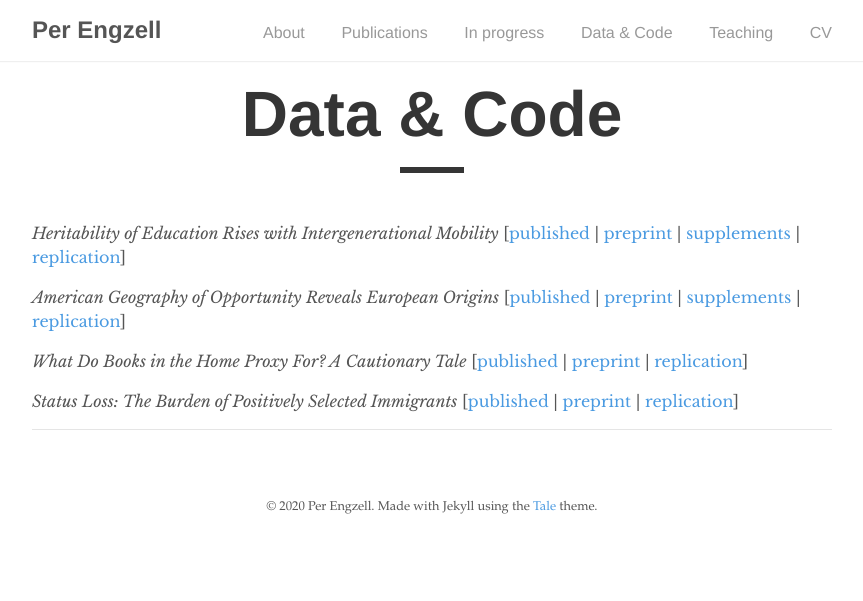
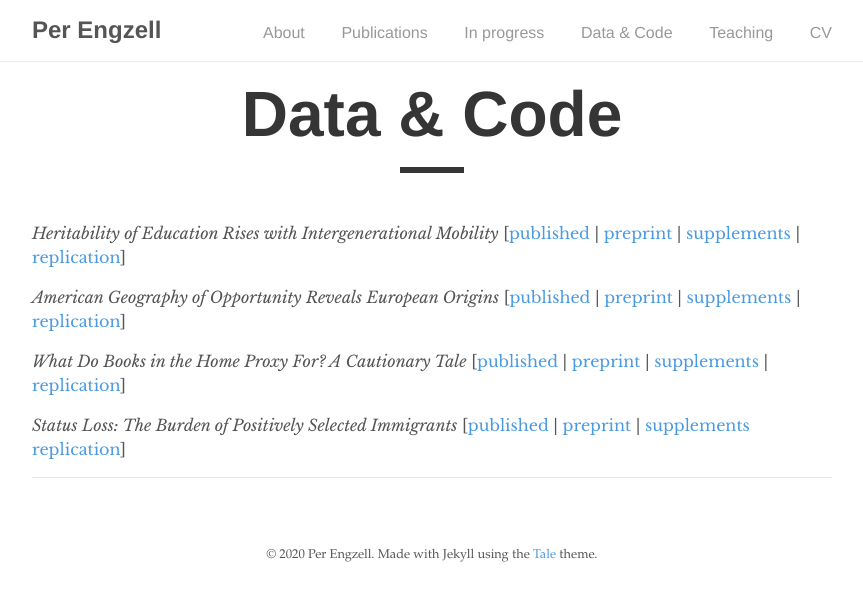
Before and after one commit to pengzell/pengzell.github.io, a Jekyll site: the page built from _pages/datacode.md, in a window 1280 px wide. Shown: the top 601 px of the page, without its empty margins (208-1071 px from the left). Built offline with Jekyll 4.4.1, drawn with Linux system fonts in a browser that asks for light colours.

Commit message:
Update datacode.md

```diff
--- a/_pages/datacode.md
+++ b/_pages/datacode.md
@@ -12,7 +12,7 @@ permalink: /datacode/
 \[[published](https://doi.org/10.1073/pnas.1810893116)  | [preprint](https://osf.io/preprints/socarxiv/bm8c9/) | [supplements](https://www.pnas.org/content/pnas/suppl/2019/03/04/1810893116.DCSupplemental/pnas.1810893116.sapp.pdf) | [replication](https://osf.io/5w7kf/)\]
 
 *What Do Books in the Home Proxy For? A Cautionary Tale*
-\[[published](https://doi.org/10.1177/0049124119826143) | [preprint](https://osf.io/preprints/socarxiv/a6jny/) | [replication](https://osf.io/gh9kp/)\]
+\[[published](https://doi.org/10.1177/0049124119826143) | [preprint](https://osf.io/preprints/socarxiv/a6jny/) | [supplements](https://journals.sagepub.com/doi/suppl/10.1177/0049124119826143) | [replication](https://osf.io/gh9kp/)\]
 
 *Status Loss: The Burden of Positively Selected Immigrants*
-\[[published](https://doi.org/10.1177/0197918319850756) | [preprint](https://osf.io/preprints/socarxiv/qr5h7/) | [replication](https://osf.io/4mws3/)\]
+\[[published](https://doi.org/10.1177/0197918319850756) | [preprint](https://osf.io/preprints/socarxiv/qr5h7/) | [supplements](https://journals.sagepub.com/doi/suppl/10.1177/0197918319850756) [replication](https://osf.io/4mws3/)\]
```
